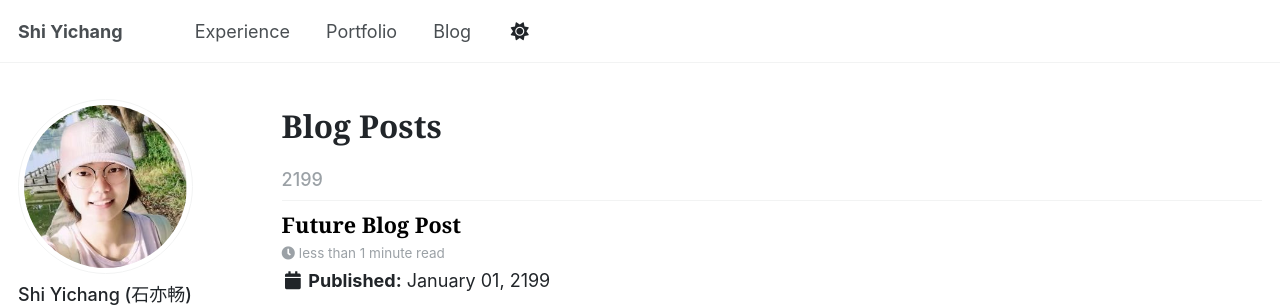
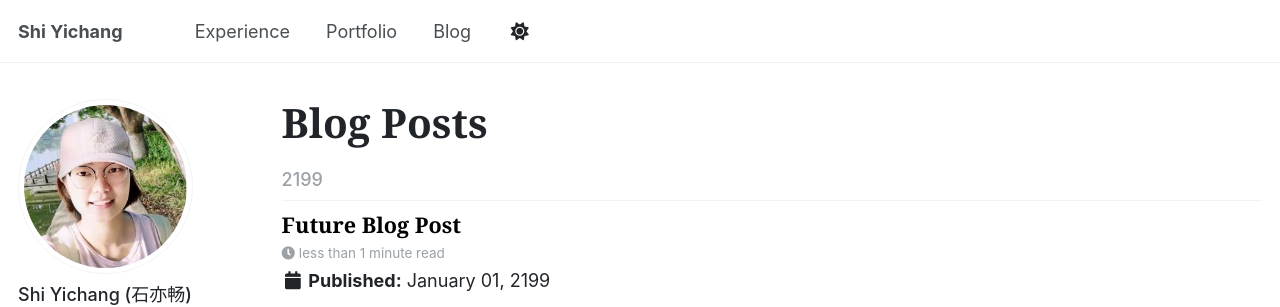
Before and after one commit to Helensyc/helensyc.github.io, a Jekyll site: the page built from _pages/year-archive.html, in a window 1280 px wide. Shown: the top 307 px of the page. Built offline with Jekyll 4.4.1, drawn with Linux system fonts in a browser that asks for light colours.

Commit message:
Update year-archive.html

```diff
--- a/_pages/year-archive.html
+++ b/_pages/year-archive.html
@@ -1,7 +1,7 @@
 ---
 layout: archive
 permalink: /year-archive/
-title: "<span style='font-family: Georgia, serif; font-weight: 600; font-size: 1.75rem;'>Blog Posts</span>"
+title: "<span style='font-family: Georgia, serif; font-weight: 600; font-size: 2.25rem;'>Blog Posts</span>"
 author_profile: true
 redirect_from:
   - /wordpress/blog-posts/
```
